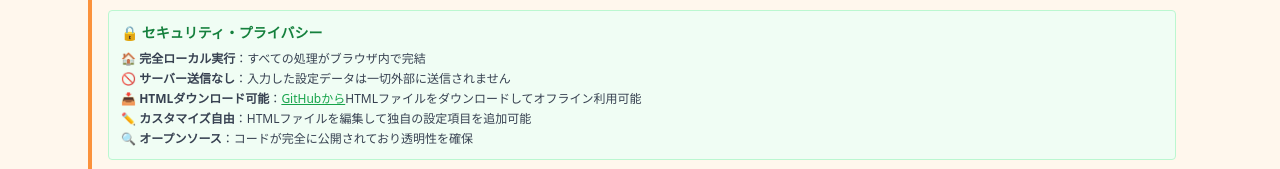
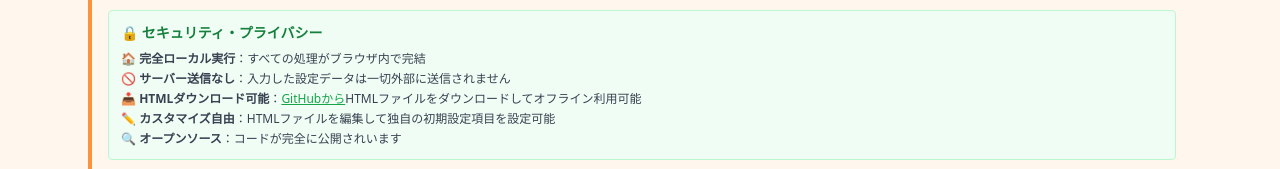
Before and after one commit to i-repo-community/ircf-generator, a plain HTML site: page index.html in a window 1280 px wide. Shown: the part 1200-1369 px from the top of the page. Drawn offline with nearby package versions, Linux system fonts and the light colour scheme.

Commit message:
fix: Update HTML content for clarity and accuracy in customization and open-source descriptions

```diff
--- a/index.html
+++ b/index.html
@@ -67,8 +67,8 @@
                                     rel="noopener noreferrer"
                                     class="text-green-600 hover:text-green-800 underline">GitHubから</a>HTMLファイルをダウンロードしてオフライン利用可能
                             </li>
-                            <li>✏️ <strong>カスタマイズ自由</strong>：HTMLファイルを編集して独自の設定項目を追加可能</li>
-                            <li>🔍 <strong>オープンソース</strong>：コードが完全に公開されており透明性を確保</li>
+                            <li>✏️ <strong>カスタマイズ自由</strong>：HTMLファイルを編集して独自の初期設定項目を設定可能</li>
+                            <li>🔍 <strong>オープンソース</strong>：コードが完全に公開されいます</li>
                         </ul>
                     </div>
 
```
